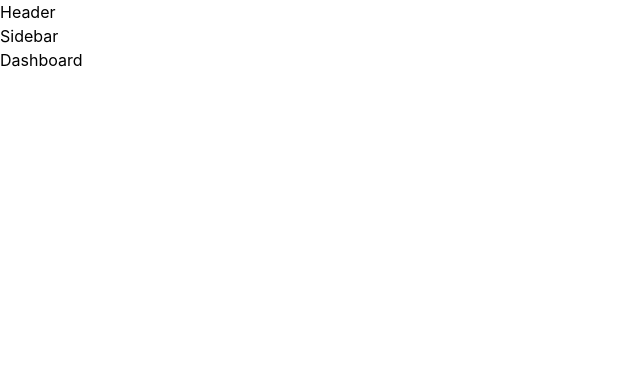
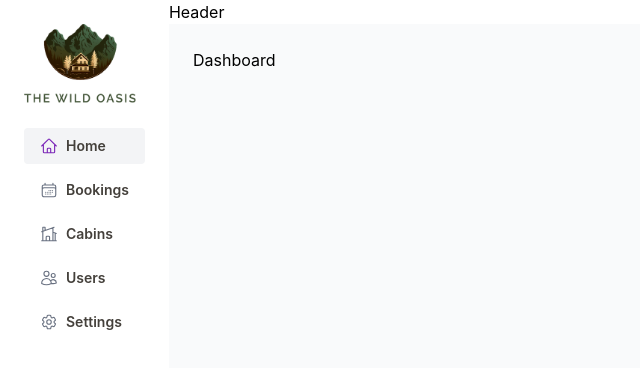
Before and after one commit to Fatima-Zohra-Jaber/The-Wild-Oasis, a React (Vite) app: page /dashboard in a window 1280 px wide. Shown: the top 368 px of the page, without its empty margins (0-640 px from the left). Built offline with nearby package versions, Linux system fonts and the light colour scheme.

Commit message:
Implement layout and sidebar

```diff
--- a/package.json
+++ b/package.json
@@ -13,6 +13,7 @@
     "@tailwindcss/vite": "^4.2.2",
     "react": "^19.2.4",
     "react-dom": "^19.2.4",
+    "react-icons": "^5.6.0",
     "react-router-dom": "^7.14.0",
     "tailwindcss": "^4.2.2"
   },
--- a/src/components/Layout.tsx
+++ b/src/components/Layout.tsx
@@ -4,13 +4,15 @@ import Sidebar from "./Sidebar";
 
 function Layout() {
   return (
-    <>
-      <Header />
+    <div className="flex h-screen overflow-hidden">
       <Sidebar />
-      <main>
-        <Outlet />
-      </main>
-    </>
+      <div className="flex flex-col flex-1">
+        <Header />
+        <main className="flex-1 overflow-y-auto  bg-gray-50 p-6">
+          <Outlet />
+        </main>
+      </div>
+    </div>
   );
 }
 
--- a/src/components/Sidebar.tsx
+++ b/src/components/Sidebar.tsx
@@ -1,8 +1,51 @@
+import { NavLink } from "react-router-dom";
+import logo from "../assets/logo-light.png";
+import {
+  HiOutlineCalendarDays,
+  HiOutlineCog6Tooth,
+  HiOutlineHome,
+  HiOutlineHomeModern,
+  HiOutlineUsers,
+} from "react-icons/hi2";
 
 function Sidebar() {
+  const navItems = [
+    { to: "/dashboard", label: "Home", icon: HiOutlineHome },
+    { to: "/bookings", label: "Bookings", icon: HiOutlineCalendarDays },
+    { to: "/cabins", label: "Cabins", icon: HiOutlineHomeModern },
+    { to: "/users", label: "Users", icon: HiOutlineUsers },
+    { to: "/settings", label: "Settings", icon: HiOutlineCog6Tooth },
+  ];
+
   return (
-    <div>Sidebar</div>
-  )
+    <aside className="p-6">
+      <img src={logo} alt="App logo" className="w-28 mb-6" />
+
+      <nav className="flex flex-col gap-2">
+        {navItems.map(({ to, label, icon: Icon }) => (
+          <NavLink
+            key={to}
+            to={to}
+            className={({ isActive }) =>
+              `flex items-center gap-2 px-4 py-2 rounded font-semibold text-stone-700 transition-colors
+              ${isActive ? "bg-gray-100" : " hover:bg-gray-50"}`
+            }
+          >
+            {({ isActive }) => (
+              <>
+                <Icon
+                  className={`text-lg ${
+                    isActive ? "text-purple-800/90" : "text-gray-500"
+                  }`}
+                />
+                <span className="text-sm">{label}</span>
+              </>
+            )}
+          </NavLink>
+        ))}
+      </nav>
+    </aside>
+  );
 }
 
-export default Sidebar
+export default Sidebar;
```
Also changed, not shown: 1 other file (tests, documents, lock files or other folders).
